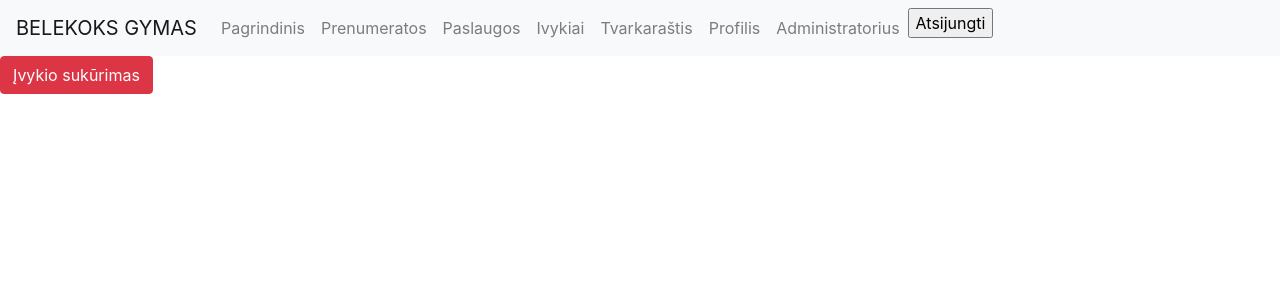
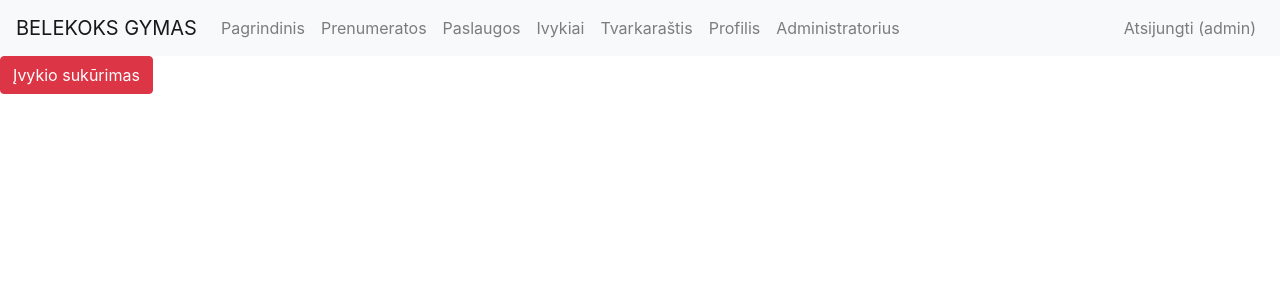
Before and after one commit to vynnix/ISP_PROJEKTAS, a PHP site: page /ivykiai.php in a window 1280 px wide. Shown: the top 300 px of the page. Run offline with PHP 8.4, Linux system fonts and the light colour scheme; the visitor is signed in with stand-in values (Sample User, id 1); data that the repository does not hold is empty.

Commit message:
papushinu

```diff
--- a/include/navbar.php
+++ b/include/navbar.php
@@ -18,7 +18,7 @@
     <span class="navbar-toggler-icon"></span>
   </button>
   <div class="collapse navbar-collapse" id="navbarNav">
-    <ul class="navbar-nav">
+    <ul class="navbar-nav text-right">
       <li class="nav-item">
         <a class="nav-link" href="pagrindinis.php">Pagrindinis</a>
       </li>
@@ -47,24 +47,51 @@
       </li>
 
       <?php }}
-      if (isset($_SESSION["role"])){
-      ?>
-      <form method="post">
-<input class="button-danger" type="submit" name="atsijungimas" value="Atsijungti" />
-</form>
-<?php
-if(isset($_POST['atsijungimas'])){
+
+
+if(isset($_GET['logout'])){
     // remove all session variables
     session_unset();
 
     // destroy the session
     session_destroy();
 
-    header("Location: pagrindinis.php");
-      }}
+    header("Location: ../pagrindinis.php");
+      }
+
+
 ?>
     </ul>
   </div>
+  <div class="collapse navbar-collapse flex-grow-0" id="navbarSupportedContent">
+        <ul class="navbar-nav text-right">
+        <?php
+
+      if (isset($_SESSION["role"])){
+      ?>
+      <li class="nav-item">
+        <a class="nav-link" href="include/navbar.php?logout=true">Atsijungti (<?php echo "".$_SESSION['role'].""; ?>)</a>
+      </li>
+<?php
+if(isset($_GET['logout'])){
+    // remove all session variables
+    session_unset();
+
+    // destroy the session
+    session_destroy();
+
+    header("Location: ../pagrindinis.php");
+      }}
+
+else {
+  ?>
+  <li class="nav-item">
+        <a class="nav-link" href="prisijungimas.php">Prisijungti</a>
+      </li>
+<?php }
+?>
+        </ul>
+      </div>
 </nav>
 
 
```
